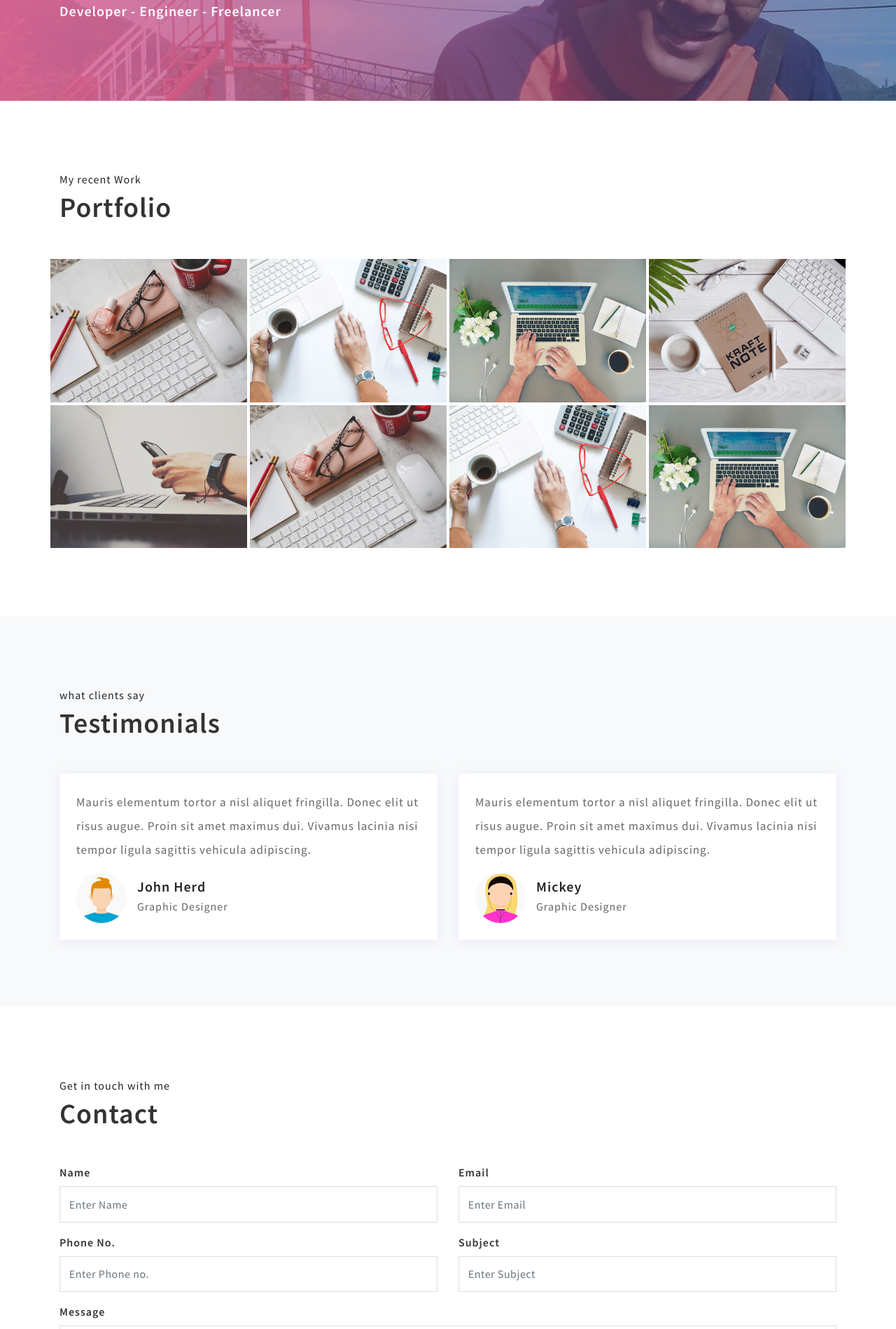
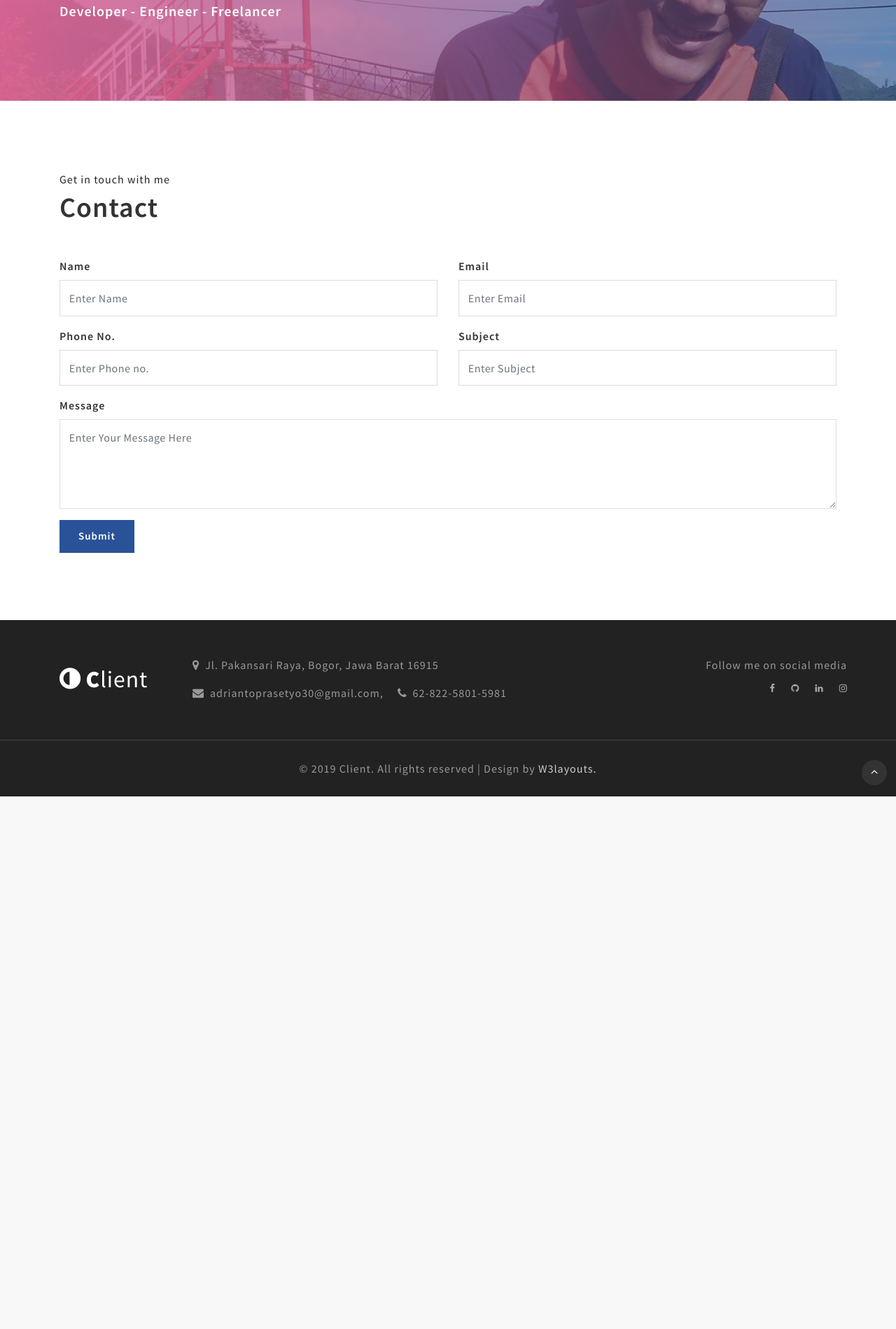
Before and after one commit to adriantoprasetyo/papas_web, a CodeIgniter app: page /database/ in a window 1280 px wide. Shown: the part 2394-4293 px from the top of the page at 70% size. After the commit the page ends 3532 px from the top, so only its background shows below. Run offline with CodeIgniter, Linux system fonts and the light colour scheme.

Commit message:
menghilangkan section portofolio and testimonial.

```diff
--- a/application/views/homepage.php
+++ b/application/views/homepage.php
@@ -192,155 +192,6 @@ License URL: http://creativecommons.org/licenses/by/3.0/
 </section>
 <!-- //quote -->
 
-<!-- portfolio -->
-<section class="portfolio py-5" id="portfolio">
-	<div class="container py-lg-5">
-		<p class="paragraph">My recent Work</p>
-		<h3 class="heading mb-sm-5 mb-4">Portfolio</h3>
-		<div class="row">
-			<div class="col-lg-3 col-md-4 col-6 p-0">
-				<div class="box9">
-					<img src="<?= base_url(); ?>asset/images/portfolio1.jpg" alt="portfolio" class="img-fluid" />
-					<div class="box-content">
-						<h3 class="title">Portfolio 1</h3>
-						<ul class="icon">
-							<li><a href="#"><i class="fa fa-search"></i></a></li>
-							<li><a href="#"><i class="fa fa-link"></i></a></li>
-						</ul>
-					</div>
-				</div>
-			</div>
-			<div class="col-lg-3 col-md-4 col-6 p-0">
-				<div class="box9">
-					<img src="<?= base_url(); ?>asset/images/portfolio2.jpg" alt="portfolio" class="img-fluid" />
-					<div class="box-content">
-						<h3 class="title">Portfolio 2</h3>
-						<ul class="icon">
-							<li><a href="#"><i class="fa fa-search"></i></a></li>
-							<li><a href="#"><i class="fa fa-link"></i></a></li>
-						</ul>
-					</div>
-				</div>
-			</div>
-			<div class="col-lg-3 col-md-4 col-6 p-0">
-				<div class="box9">
-					<img src="<?= base_url(); ?>asset/images/portfolio3.jpg" alt="portfolio" class="img-fluid" />
-					<div class="box-content">
-						<h3 class="title">Portfolio 3</h3>
-						<ul class="icon">
-							<li><a href="#"><i class="fa fa-search"></i></a></li>
-							<li><a href="#"><i class="fa fa-link"></i></a></li>
-						</ul>
-					</div>
-				</div>
-			</div>
-			<div class="col-lg-3 col-md-4 col-6 p-0">
-				<div class="box9">
-					<img src="<?= base_url(); ?>asset/images/portfolio4.jpg" alt="portfolio" class="img-fluid" />
-					<div class="box-content">
-						<h3 class="title">Portfolio 4</h3>
-						<ul class="icon">
-							<li><a href="#"><i class="fa fa-search"></i></a></li>
-							<li><a href="#"><i class="fa fa-link"></i></a></li>
-						</ul>
-					</div>
-				</div>
-			</div>
-			<div class="col-lg-3 col-md-4 col-6 p-0">
-				<div class="box9">
-					<img src="<?= base_url(); ?>asset/images/portfolio5.jpg" alt="portfolio" class="img-fluid" />
-					<div class="box-content">
-						<h3 class="title">Portfolio 5</h3>
-						<ul class="icon">
-							<li><a href="#"><i class="fa fa-search"></i></a></li>
-							<li><a href="#"><i class="fa fa-link"></i></a></li>
-						</ul>
-					</div>
-				</div>
-			</div>
-			<div class="col-lg-3 col-md-4 col-6 p-0">
-				<div class="box9">
-					<img src="<?= base_url(); ?>asset/images/portfolio1.jpg" alt="portfolio" class="img-fluid" />
-					<div class="box-content">
-						<h3 class="title">Portfolio 6</h3>
-						<ul class="icon">
-							<li><a href="#"><i class="fa fa-search"></i></a></li>
-							<li><a href="#"><i class="fa fa-link"></i></a></li>
-						</ul>
-					</div>
-				</div>
-			</div>
-
-			<div class="col-lg-3 col-md-4 col-6 p-0">
-				<div class="box9">
-					<img src="<?= base_url(); ?>asset/images/portfolio2.jpg" alt="portfolio" class="img-fluid" />
-					<div class="box-content">
-						<h3 class="title">Portfolio 7</h3>
-						<ul class="icon">
-							<li><a href="#"><i class="fa fa-search"></i></a></li>
-							<li><a href="#"><i class="fa fa-link"></i></a></li>
-						</ul>
-					</div>
-				</div>
-			</div>
-			<div class="col-lg-3 col-md-4 col-6 p-0">
-				<div class="box9">
-					<img src="<?= base_url(); ?>asset/images/portfolio3.jpg" alt="portfolio" class="img-fluid" />
-					<div class="box-content">
-						<h3 class="title">Portfolio 8</h3>
-						<ul class="icon">
-							<li><a href="#"><i class="fa fa-search"></i></a></li>
-							<li><a href="#"><i class="fa fa-link"></i></a></li>
-						</ul>
-					</div>
-				</div>
-			</div>
-		</div>
-	</div>
-</section>
-<!-- //portfolio -->
-
-<!--clients-->
-<section class="client py-5" id="testimonials">
-  <div class="container py-lg-5">
-		<p class="paragraph">what clients say</p>
-		<h3 class="heading mb-sm-5 mb-4">Testimonials</h3>
-		  <div class="row client-slider-slide">
-			<div class="col-lg-6 col-md-6 w3layouts-txt-says mb-md-0 mb-5">
-			  <div class="clients-info-grid">
-				<p>Mauris elementum tortor a nisl aliquet fringilla. Donec elit ut risus augue. Proin sit amet maximus dui. Vivamus lacinia nisi tempor
-				ligula sagittis vehicula adipiscing. </p>
-				<div class="row">
-					<div class="col-lg-2 col-3 pr-0 img-position mt-3">
-					  <img src="<?= base_url(); ?>asset/images/t1.png" alt="" class="img-fluid">
-					</div >
-					<div class=" col-lg-10 col-9 clients-txt-info">
-					  <h4 class="mt-4">John Herd</h4>
-					  <p>Graphic Designer</p>
-					</div>
-				  </div>
-			  </div>
-			</div>
-			<div class="col-lg-6 col-md-6 w3layouts-txt-says">
-			  <div class="clients-info-grid">
-				<p>Mauris elementum tortor a nisl aliquet fringilla. Donec elit ut risus augue. Proin sit amet maximus dui. Vivamus lacinia nisi tempor
-				ligula sagittis vehicula adipiscing. </p>
-				<div class="row">
-					<div class="col-lg-2 col-3 pr-0 img-position mt-3">
-					  <img src="<?= base_url(); ?>asset/images/t2.png" alt="" class="img-fluid">
-					</div >
-					<div class="col-lg-10 col-9 clients-txt-info">
-					  <h4 class="mt-4">Mickey</h4>
-					  <p>Graphic Designer</p>
-					</div>
-				  </div>
-			  </div>
-			</div>
-		  </div>
-	</div>
-</section>
-<!--//clients-->
-
 <!-- Contact -->
 <section class="contact py-5" id="contact">
 	<div class="container py-lg-5">
```
